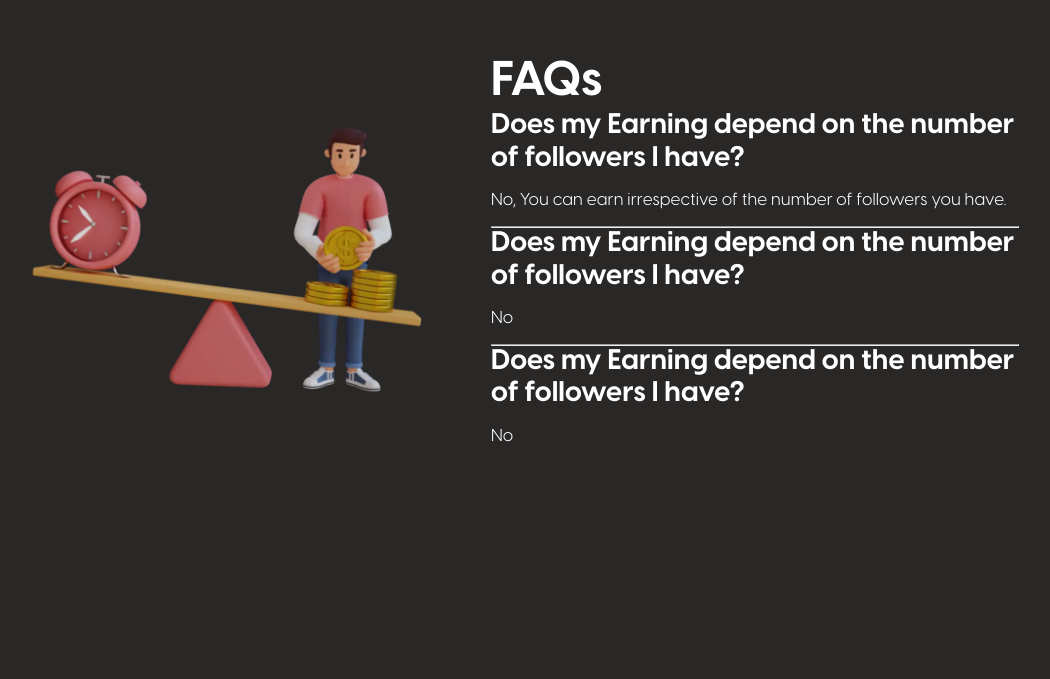
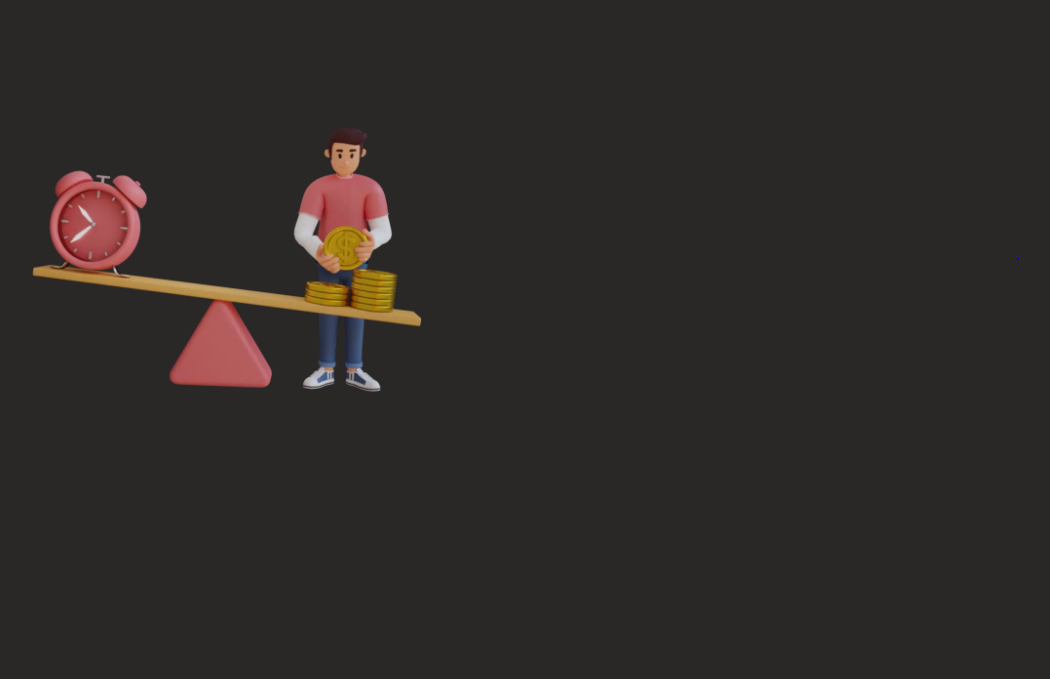
Before and after one commit to wo-life-tech/wo.life, a Gatsby site: page / in a window 1280 px wide. Shown: the part 3501-4180 px from the top of the page, without its empty margins (149-1199 px from the left). Built offline with nearby package versions, Linux system fonts and the light colour scheme; Gatsby itself is replaced by a stand-in of ours.

Commit message:
remove faq section, add favicon

```diff
--- a/gatsby-config.js
+++ b/gatsby-config.js
@@ -4,7 +4,7 @@ require('dotenv').config({
 
 module.exports = {
 	siteMetadata: {
-		title: `wo.life landing page`,
+		title: `Socialising Commerce`,
 		description: `Building India's most seamless social commerce platform | wo.life`,
 		author: `wo.life`,
 	},
@@ -26,8 +26,8 @@ module.exports = {
 		{
 			resolve: `gatsby-source-filesystem`,
 			options: {
-				name: `product`,
-				path: `${__dirname}/src/images/product`,
+				name: `logo`,
+				path: `${__dirname}/src/images`,
 			},
 		},
 		`gatsby-transformer-sharp`,
@@ -41,7 +41,7 @@ module.exports = {
 				background_color: `#f8f8f8`,
 				theme_color: `#f8f8f8`,
 				display: `minimal-ui`,
-				icon: `src/images/gatsby-icon.png`,
+				icon: `src/images/wo-favicon.png`,
 			},
 		},
 		// this (optional) plugin enables Progressive Web App + Offline functionality
--- a/src/components/sections/faq.js
+++ b/src/components/sections/faq.js
@@ -10,14 +10,8 @@ const Faq = () => {
 	const QuestionContainer = (question, answer, showHorizontalRow) => {
 		return (
 			<div>
-				<Question>
-					{question}
-				</Question>
-				{answer !== '' && (
-					<Answer>
-						{answer}
-					</Answer>
-				)}
+				<Question>{question}</Question>
+				{answer !== '' && <Answer>{answer}</Answer>}
 				{showHorizontalRow && <HorizontalRow />}
 			</div>
 		);
@@ -32,20 +26,17 @@ const Faq = () => {
 					altText="faq"
 					style={{ maxWidth: '80%', padding: '1rem' }}
 				/>
-				<TextWrapper>
-					<PrimaryHeading heading="FAQs" isLarger={true} />
-					{QuestionContainer(
-						'Does my Earning depend on the number of followers I have?',
-						'No, You can earn irrespective of the number of followers you have.',
-						true,
-					)}
-					{QuestionContainer('Does my Earning depend on the number of followers I have?', 'No', true)}
-					{QuestionContainer('Does my Earning depend on the number of followers I have?', 'No', false)}
-				</TextWrapper>
+				<FAQsContainer></FAQsContainer>
 			</CenterDiv>
 		</Section>
 	);
 };
+
+const FAQsContainer = styled.div`
+	margin: 0;
+	padding: 0;
+	border: 1px solid blue;
+`;
 
 const Question = styled.h4`
 	letter-spacing: 0.1px;
```
Also changed, not shown: src/images/gatsby-icon.png (deleted), src/images/product/background-blob.svg (deleted), src/images/product/couch.png (deleted), src/images/product/green-skew.png (deleted), src/images/product/skew.png (deleted), src/images/wo-favicon.png (added).
